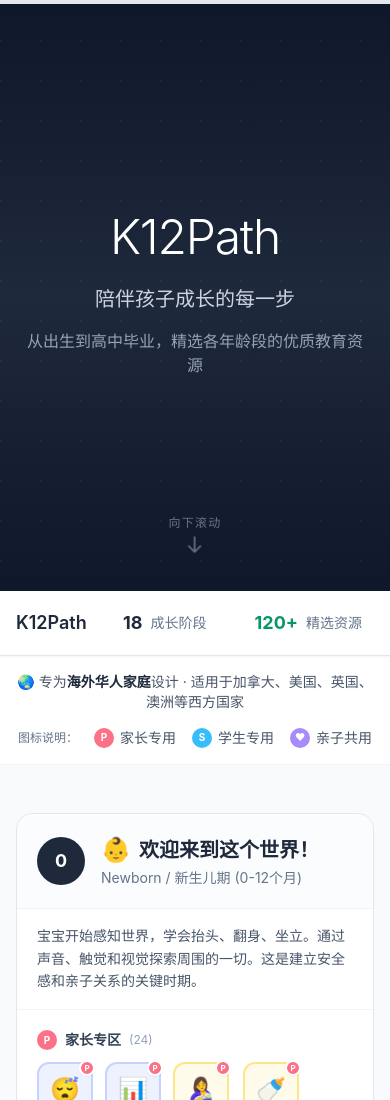
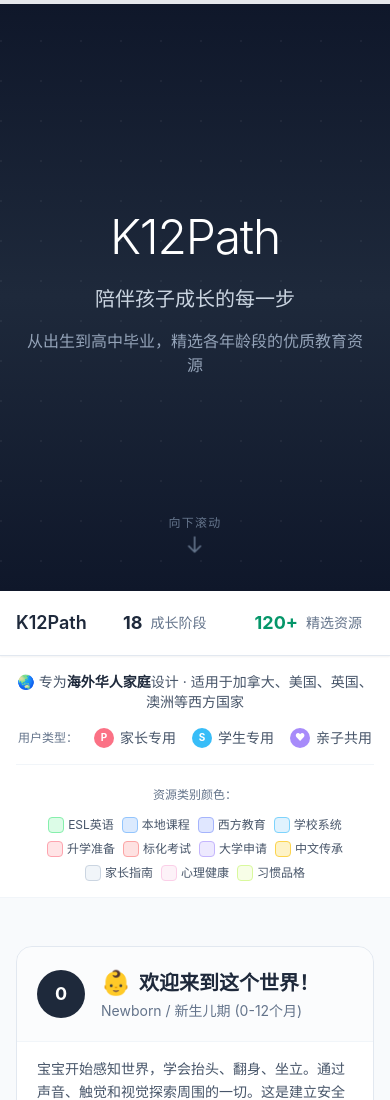
Before and after one commit to StoryBeeBooks/k12pathweb, a Next.js app: page / in a window 390 px wide. Shown: the top 1100 px of the page. Built offline with nearby package versions, Linux system fonts and the light colour scheme.

Commit message:
添加资源类别颜色图例说明

```diff
--- a/src/app/page.tsx
+++ b/src/app/page.tsx
@@ -1643,9 +1643,9 @@ export default function Home() {
         </div>
       </div>
 
-      {/* Legend Section - UserType & Info */}
+      {/* Legend Section - UserType & Categories */}
       <div className="bg-white border-b border-slate-100 py-4 px-4">
-        <div className="max-w-3xl mx-auto">
+        <div className="max-w-4xl mx-auto">
           {/* Target Audience Info */}
           <div className="text-center mb-4">
             <p className="text-sm text-slate-600">
@@ -1654,8 +1654,8 @@ export default function Home() {
           </div>
 
           {/* UserType Legend */}
-          <div className="flex flex-wrap items-center justify-center gap-4 md:gap-6">
-            <span className="text-xs text-slate-500 font-medium">图标说明：</span>
+          <div className="flex flex-wrap items-center justify-center gap-4 md:gap-6 mb-4">
+            <span className="text-xs text-slate-500 font-medium">用户类型：</span>
             <div className="flex items-center gap-1.5">
               <span className="w-5 h-5 rounded-full bg-rose-400 flex items-center justify-center text-[10px] text-white font-bold">P</span>
               <span className="text-sm text-slate-600">家长专用</span>
@@ -1669,6 +1669,60 @@ export default function Home() {
               <span className="text-sm text-slate-600">亲子共用</span>
             </div>
           </div>
+
+          {/* Category Colors Legend */}
+          <div className="border-t border-slate-100 pt-4">
+            <div className="text-center mb-3">
+              <span className="text-xs text-slate-500 font-medium">资源类别颜色：</span>
+            </div>
+            <div className="flex flex-wrap items-center justify-center gap-2 md:gap-3">
+              {/* 西方教育核心类别 */}
+              <div className="flex items-center gap-1">
+                <span className="w-4 h-4 rounded bg-green-100 border border-green-300"></span>
+                <span className="text-xs text-slate-600">ESL英语</span>
+              </div>
+              <div className="flex items-center gap-1">
+                <span className="w-4 h-4 rounded bg-blue-100 border border-blue-300"></span>
+                <span className="text-xs text-slate-600">本地课程</span>
+              </div>
+              <div className="flex items-center gap-1">
+                <span className="w-4 h-4 rounded bg-indigo-100 border border-indigo-300"></span>
+                <span className="text-xs text-slate-600">西方教育</span>
+              </div>
+              <div className="flex items-center gap-1">
+                <span className="w-4 h-4 rounded bg-sky-100 border border-sky-300"></span>
+                <span className="text-xs text-slate-600">学校系统</span>
+              </div>
+              <div className="flex items-center gap-1">
+                <span className="w-4 h-4 rounded bg-rose-100 border border-rose-300"></span>
+                <span className="text-xs text-slate-600">升学准备</span>
+              </div>
+              <div className="flex items-center gap-1">
+                <span className="w-4 h-4 rounded bg-red-100 border border-red-300"></span>
+                <span className="text-xs text-slate-600">标化考试</span>
+              </div>
+              <div className="flex items-center gap-1">
+                <span className="w-4 h-4 rounded bg-violet-100 border border-violet-300"></span>
+                <span className="text-xs text-slate-600">大学申请</span>
+              </div>
+              <div className="flex items-center gap-1">
+                <span className="w-4 h-4 rounded bg-amber-100 border border-amber-300"></span>
+                <span className="text-xs text-slate-600">中文传承</span>
+              </div>
+              <div className="flex items-center gap-1">
+                <span className="w-4 h-4 rounded bg-slate-100 border border-slate-300"></span>
+                <span className="text-xs text-slate-600">家长指南</span>
+              </div>
+              <div className="flex items-center gap-1">
+                <span className="w-4 h-4 rounded bg-pink-50 border border-pink-200"></span>
+                <span className="text-xs text-slate-600">心理健康</span>
+              </div>
+              <div className="flex items-center gap-1">
+                <span className="w-4 h-4 rounded bg-lime-50 border border-lime-200"></span>
+                <span className="text-xs text-slate-600">习惯品格</span>
+              </div>
+            </div>
+          </div>
         </div>
       </div>
 
```
